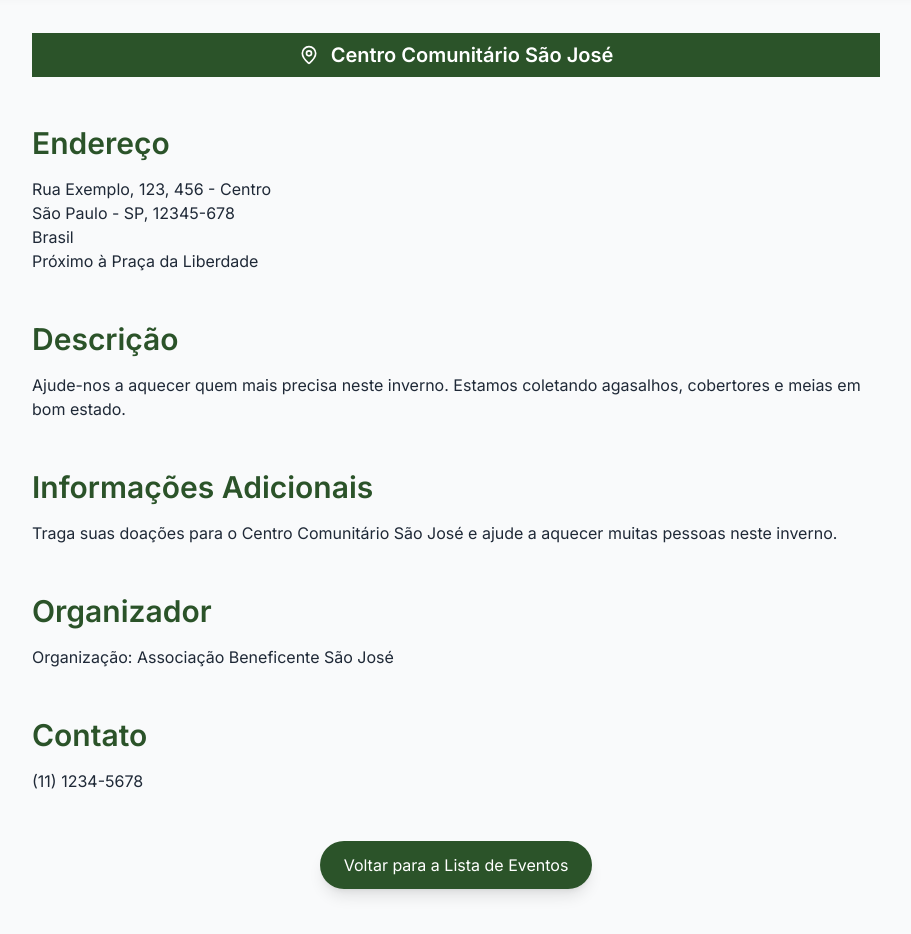
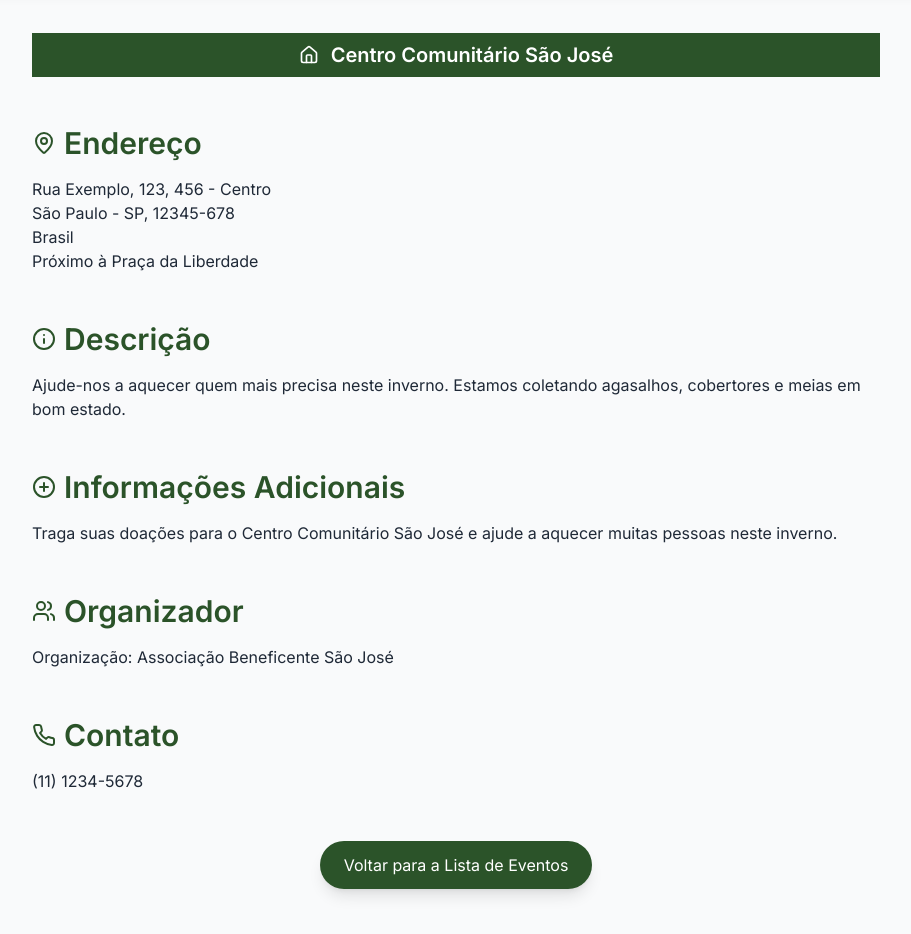
Before and after one commit to llanunes/ajudai-fiap, a Next.js app: page /eventos/info-evento/1 in a window 1280 px wide. Shown: the part 240-1174 px from the top of the page, without its empty margins (184-1095 px from the left). Built offline with nearby package versions, Linux system fonts and the light colour scheme.

Commit message:
Melhorias na página de informações do evento

```diff
--- a/app/eventos/info-evento/[id]/page.tsx
+++ b/app/eventos/info-evento/[id]/page.tsx
@@ -1,6 +1,13 @@
 "use client";
 
-import { MapPin, Trash } from "lucide-react";
+import {
+  House,
+  Info,
+  MapPin,
+  Phone,
+  PlusCircleIcon,
+  Users,
+} from "lucide-react";
 import Link from "next/link";
 import { useEffect, useState } from "react";
 import dayjs from "dayjs";
@@ -122,13 +129,14 @@ export default function EventInfo({ params }) {
       <main className="max-w-4xl mx-auto px-6 py-12">
         <section className="mb-12 flex justify-center items-center gap-3 text-white">
           <div className="flex items-center gap-3 bg-[#2B5329] text-white  p-2 w-full justify-center">
-            <MapPin className="h-5 w-5" />
+            <House className="h-5 w-5" />
             <span className="text-xl font-semibold">{event.location}</span>
           </div>
         </section>
 
         <section className="mb-12">
-          <h2 className="text-3xl font-semibold text-[#2B5329] mb-4">
+          <h2 className="text-3xl font-semibold text-[#2B5329] mb-4 flex items-center gap-2">
+            <MapPin className="h-6 w-6 text-[#2B5329]" />
             Endereço
           </h2>
           <p className="text-gray-800">
@@ -144,28 +152,32 @@ export default function EventInfo({ params }) {
         </section>
 
         <section className="mb-12">
-          <h2 className="text-3xl font-semibold text-[#2B5329] mb-4">
+          <h2 className="text-3xl font-semibold text-[#2B5329] mb-4 flex items-center gap-2">
+            <Info className="h-6 w-6 text-[#2B5329]" />
             Descrição
           </h2>
           <p className="text-gray-800">{event.description}</p>
         </section>
 
         <section className="mb-12">
-          <h2 className="text-3xl font-semibold text-[#2B5329] mb-4">
+          <h2 className="text-3xl font-semibold text-[#2B5329] mb-4 flex items-center gap-2">
+            <PlusCircleIcon className="h-6 w-6 text-[#2B5329]" />
             Informações Adicionais
           </h2>
           <p className="text-gray-800">{event.additionalInfo}</p>
         </section>
 
         <section className="mb-12">
-          <h2 className="text-3xl font-semibold text-[#2B5329] mb-4">
+          <h2 className="text-3xl font-semibold text-[#2B5329] mb-4 flex items-center gap-2">
+            <Users className="h-6 w-6 text-[#2B5329]" />
             Organizador
           </h2>
           <p className="text-gray-800">{event.organizer}</p>
         </section>
 
         <section className="mb-12">
-          <h2 className="text-3xl font-semibold text-[#2B5329] mb-4">
+          <h2 className="text-3xl font-semibold text-[#2B5329] mb-4 flex items-center gap-2">
+            <Phone className="h-6 w-6 text-[#2B5329]" />
             Contato
           </h2>
           <p className="text-gray-800">{event.contact}</p>
```
